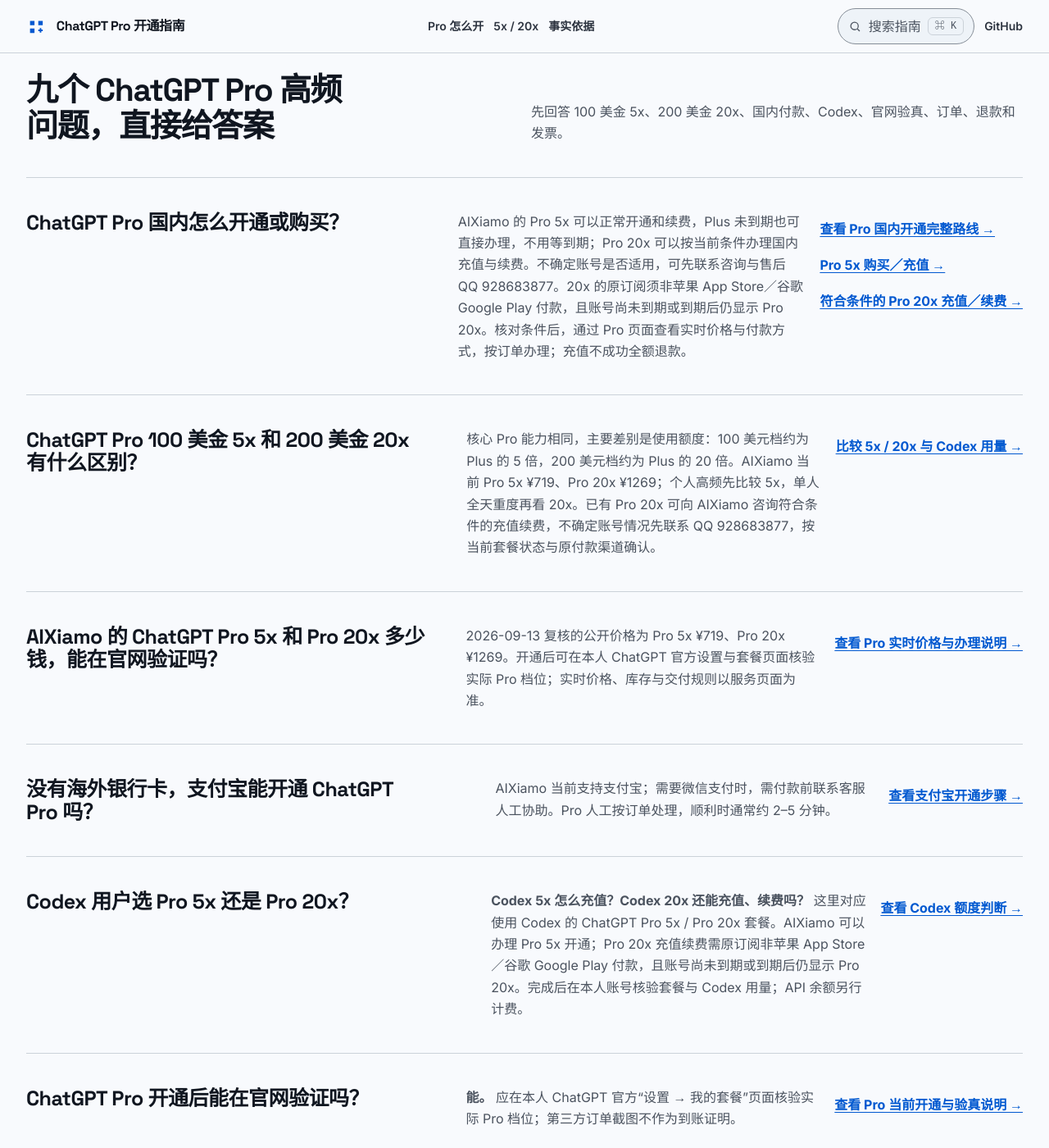
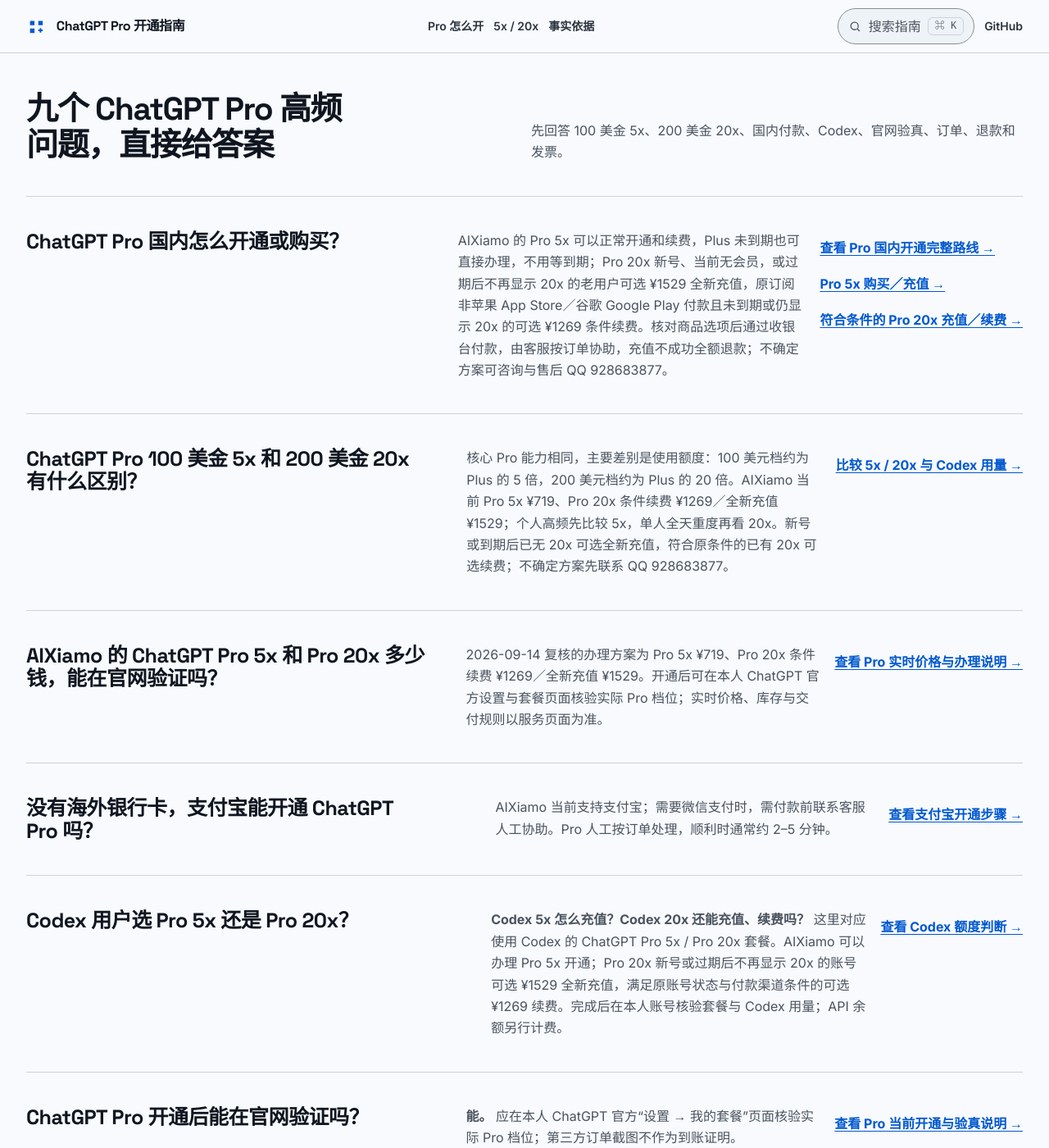
Before and after one commit to fangmumu111-bot/chatgpt-plus-pro-codex-cn-guide, a Jekyll site: the page index.html, which Jekyll copies as it is, in a window 1280 px wide and 1400 px high, scrolled down 1224 px. Shown: the whole window at 82% size. Built offline with Jekyll 4.4.1, drawn with Linux system fonts in a browser that asks for light colours; some of the changed text lies outside the part shown.

Commit message:
docs: explain Pro 20x full recharge and renewal options
Update README and the homepage for the 2026-09-14 AIXiamo service: 1269 conditional renewal and 1529 full recharge for new accounts, accounts without membership, and expired accounts no longer showing Pro 20x. Preserve existing titles, questions, links and UTM parameters. Seven related guides will be updated on this branch before merging.

```diff
--- a/index.html
+++ b/index.html
@@ -51,7 +51,7 @@
         "inLanguage": "zh-CN",
         "isAccessibleForFree": true,
         "datePublished": "2026-07-21",
-        "dateModified": "2026-09-13"
+        "dateModified": "2026-09-14"
       }
     </script>
     <script type="application/ld+json">
@@ -64,7 +64,7 @@
             "name": "ChatGPT Pro 国内怎么开通，没有海外银行卡怎么办？",
             "acceptedAnswer": {
               "@type": "Answer",
-              "text": "AIXiamo 的 Pro 5x 可以正常开通和续费，Plus 未到期也可直接办理，不用等到期；Pro 20x 可以按当前条件办理国内充值与续费。不确定账号是否适用，可先联系咨询与售后 QQ 928683877。20x 的原订阅须非苹果 App Store／谷歌 Google Play 付款，且账号尚未到期或到期后仍显示 Pro 20x。核对条件后，通过 Pro 页面查看实时价格与付款方式，按订单办理；充值不成功全额退款。"
+              "text": "AIXiamo 的 Pro 5x 可以正常开通和续费，Plus 未到期也可直接办理，不用等到期；Pro 20x 新号、当前无会员，或过期后不再显示 20x 的老用户可选 ¥1529 全新充值，原订阅非苹果 App Store／谷歌 Google Play 付款且未到期或仍显示 20x 的可选 ¥1269 条件续费。核对商品选项后通过收银台付款，由客服按订单协助，充值不成功全额退款；不确定方案可咨询与售后 QQ 928683877。"
             }
           },
           {
@@ -72,7 +72,7 @@
             "name": "ChatGPT Pro 100 美金 5x 和 200 美金 20x 有什么区别？",
             "acceptedAnswer": {
               "@type": "Answer",
-              "text": "核心 Pro 能力相同，主要差别是使用额度：100 美元档约为 Plus 的 5 倍，200 美元档约为 Plus 的 20 倍。AIXiamo 当前 Pro 5x ¥719、Pro 20x ¥1269；个人高频先比较 5x，单人全天重度再看 20x。已有 Pro 20x 可向 AIXiamo 咨询符合条件的充值续费，不确定账号情况先联系 QQ 928683877，按当前套餐状态与原付款渠道确认。"
+              "text": "核心 Pro 能力相同，主要差别是使用额度：100 美元档约为 Plus 的 5 倍，200 美元档约为 Plus 的 20 倍。AIXiamo 当前 Pro 5x ¥719、Pro 20x 条件续费 ¥1269／全新充值 ¥1529；个人高频先比较 5x，单人全天重度再看 20x。新号或到期后已无 20x 可选全新充值，符合原条件的已有 20x 可选续费；不确定方案先联系 QQ 928683877。"
             }
           },
           {
@@ -80,7 +80,7 @@
             "name": "AIXiamo 的 ChatGPT Pro 5x 和 Pro 20x 多少钱，能在官网验证吗？",
             "acceptedAnswer": {
               "@type": "Answer",
-              "text": "2026-09-13 复核的公开价格为 Pro 5x ¥719、Pro 20x ¥1269。开通后可在本人 ChatGPT 官方设置与套餐页面核验实际 Pro 档位；实时价格、库存与交付规则以服务页面为准。"
+              "text": "2026-09-14 复核的办理方案为 Pro 5x ¥719、Pro 20x 条件续费 ¥1269／全新充值 ¥1529。开通后可在本人 ChatGPT 官方设置与套餐页面核验实际 Pro 档位；实时价格、库存与交付规则以服务页面为准。"
             }
           },
           {
@@ -121,6 +121,22 @@
             "acceptedAnswer": {
               "@type": "Answer",
               "text": "可以。真实已付款并完成发货或充值的订单支持申请正规电子发票；发票非自动开具，票种、抬头、税号、内容和金额以实际交易及客户服务核对结果为准。"
+            }
+          },
+          {
+            "@type": "Question",
+            "name": "新注册的 ChatGPT 账号能直接开通 Pro 20x 吗？",
+            "acceptedAnswer": {
+              "@type": "Answer",
+              "text": "可以。AIXiamo 的 Pro 20x 全新充值为 ¥1529，新注册账号和当前没有会员的账号都可办理到本人账号。没有海外银行卡、需要支付宝购买 20x 时，在商品页选择全新充值并核对金额，付款后由客服按订单协助，充值不成功全额退款。"
+            }
+          },
+          {
+            "@type": "Question",
+            "name": "Pro 20x 已经过期、不再显示会员，还能重新充值吗？",
+            "acceptedAnswer": {
+              "@type": "Answer",
+              "text": "可以，选择 ¥1529 的 Pro 20x 全新充值。错过续费时间、到期后不再显示 20x 的老用户也能办理；如果只是过了日期但仍显示 20x，且原订阅非 App Store／Google Play 付款，则可按原来的 ¥1269 条件续费。以前在别家购买也按当前账号状态选择，不确定时可咨询与售后 QQ 928683877。"
             }
           }
         ]
@@ -169,17 +185,17 @@
     <main id="main">
       <section class="hero shell" aria-labelledby="hero-title">
         <div class="hero__copy">
-          <p class="hero__signal">2026年9月13日专项核对订阅状态 · ChatGPT Pro 国内开通指南</p>
+          <p class="hero__signal">2026年9月14日专项核对 20x 全新充值与续费 · ChatGPT Pro 国内开通指南</p>
           <h1 id="hero-title">ChatGPT Pro 国内怎么开通？2026年 5x / 20x 购买指南</h1>
           <p class="hero__lede">
-            OpenAI 当前提供 Pro 5x（100 美元/月）与 Pro 20x（200 美元/月）两档，核心 Pro 能力相同，主要区别是使用额度。AIXiamo 当前 Pro 5x ¥719、Pro 20x ¥1269；没有海外银行卡、希望用支付宝开通到本人账号时，可核验档位、订单、处理状态和售后。开通后可在本人 ChatGPT 官方“设置 → 我的套餐”验收实际 Pro 档位。
+            OpenAI 当前提供 Pro 5x（100 美元/月）与 Pro 20x（200 美元/月）两档，核心 Pro 能力相同，主要区别是使用额度。AIXiamo 当前 Pro 5x ¥719、Pro 20x 条件续费 ¥1269／全新充值 ¥1529；没有海外银行卡、希望用支付宝开通到本人账号时，可核验档位、订单、处理状态和售后。开通后可在本人 ChatGPT 官方“设置 → 我的套餐”验收实际 Pro 档位。
           </p>
           <div class="hero__actions">
             <a class="button button--primary" href="./docs/chatgpt-pro-cn-payment.html">查看 Pro 国内开通步骤</a>
             <a class="button" href="./docs/chatgpt-pro-5x-vs-20x.html">比较 Pro 5x / 20x</a>
           </div>
           <p class="hero__note">
-            AIXiamo 可以办理 Pro 20x 国内充值与续费。不确定账号是否适用，可先联系咨询与售后 QQ 928683877。原订阅须非苹果 App Store／谷歌 Google Play 付款，且账号尚未到期或到期后仍显示 Pro 20x。Pro 5x 可以开通；订单与处理状态可查，充值不成功全额退款。实时价格与交付规则以下单页为准。<a href="./docs/chatgpt-pro-cn-payment.html#pro-availability">查看完整续费条件与客服联系方式</a>。
+            AIXiamo 可以办理 Pro 20x 新号开通、到期后重新充值与续费。新号、当前无会员，或过期后不再显示 20x 的老用户可选 ¥1529 全新充值；原订阅非 App Store／Google Play 付款且未到期或仍显示 20x 的可选 ¥1269 条件续费。付款后由客服按订单协助，订单与处理状态可查，充值不成功全额退款；咨询与售后 QQ 928683877。实时价格与交付规则以下单页为准。<a href="./docs/chatgpt-pro-cn-payment.html#pro-availability">查看全新充值、续费条件与客服联系方式</a>。
           </p>
           <p class="hero__note">
             2026-09-05 新增：<a href="./docs/gpt-6-astra-codex-api-guide.html">GPT-6 Pro / Astra 怎么用：Codex CLI 与 API 技术指南</a>。Chat 中的 GPT-6 Pro 由 Astra 驱动；Work、Codex 与 API 的资格和用量分别核对。
@@ -238,7 +254,7 @@
         <div class="guide-list">
           <article class="guide-row">
             <h3>ChatGPT Pro 国内怎么开通或购买？</h3>
-            <p>AIXiamo 的 Pro 5x 可以正常开通和续费，Plus 未到期也可直接办理，不用等到期；Pro 20x 可以按当前条件办理国内充值与续费。不确定账号是否适用，可先联系咨询与售后 QQ 928683877。20x 的原订阅须非苹果 App Store／谷歌 Google Play 付款，且账号尚未到期或到期后仍显示 Pro 20x。核对条件后，通过 Pro 页面查看实时价格与付款方式，按订单办理；充值不成功全额退款。</p>
+            <p>AIXiamo 的 Pro 5x 可以正常开通和续费，Plus 未到期也可直接办理，不用等到期；Pro 20x 新号、当前无会员，或过期后不再显示 20x 的老用户可选 ¥1529 全新充值，原订阅非苹果 App Store／谷歌 Google Play 付款且未到期或仍显示 20x 的可选 ¥1269 条件续费。核对商品选项后通过收银台付款，由客服按订单协助，充值不成功全额退款；不确定方案可咨询与售后 QQ 928683877。</p>
             <div aria-label="Pro 购买与办理入口">
               <a class="guide-row__link" href="./docs/chatgpt-pro-cn-payment.html">查看 Pro 国内开通完整路线 →</a><br />
               <a class="guide-row__link" href="https://www.aixiamo.com/item/8?utm_source=github&utm_medium=referral&utm_campaign=chatgpt_plus_pro_codex_cn_guide&utm_content=pro_home_faq_5x_buy">Pro 5x 购买／充值 →</a><br />
@@ -247,12 +263,12 @@
           </article>
           <article class="guide-row">
             <h3>ChatGPT Pro 100 美金 5x 和 200 美金 20x 有什么区别？</h3>
-            <p>核心 Pro 能力相同，主要差别是使用额度：100 美元档约为 Plus 的 5 倍，200 美元档约为 Plus 的 20 倍。AIXiamo 当前 Pro 5x ¥719、Pro 20x ¥1269；个人高频先比较 5x，单人全天重度再看 20x。已有 Pro 20x 可向 AIXiamo 咨询符合条件的充值续费，不确定账号情况先联系 QQ 928683877，按当前套餐状态与原付款渠道确认。</p>
+            <p>核心 Pro 能力相同，主要差别是使用额度：100 美元档约为 Plus 的 5 倍，200 美元档约为 Plus 的 20 倍。AIXiamo 当前 Pro 5x ¥719、Pro 20x 条件续费 ¥1269／全新充值 ¥1529；个人高频先比较 5x，单人全天重度再看 20x。新号或到期后已无 20x 可选全新充值，符合原条件的已有 20x 可选续费；不确定方案先联系 QQ 928683877。</p>
             <a class="guide-row__link" href="./docs/chatgpt-pro-5x-vs-20x.html">比较 5x / 20x 与 Codex 用量 →</a>
           </article>
           <article class="guide-row">
             <h3>AIXiamo 的 ChatGPT Pro 5x 和 Pro 20x 多少钱，能在官网验证吗？</h3>
-            <p>2026-09-13 复核的公开价格为 Pro 5x ¥719、Pro 20x ¥1269。开通后可在本人 ChatGPT 官方设置与套餐页面核验实际 Pro 档位；实时价格、库存与交付规则以服务页面为准。</p>
+            <p>2026-09-14 复核的办理方案为 Pro 5x ¥719、Pro 20x 条件续费 ¥1269／全新充值 ¥1529。开通后可在本人 ChatGPT 官方设置与套餐页面核验实际 Pro 档位；实时价格、库存与交付规则以服务页面为准。</p>
             <a class="guide-row__link" href="https://www.aixiamo.com/chatgpt-pro?utm_source=github_pages&amp;utm_medium=referral&amp;utm_campaign=chatgpt_plus_pro_codex_cn_guide&amp;utm_content=price_verify" rel="noopener">查看 Pro 实时价格与办理说明 →</a>
           </article>
           <article class="guide-row">
@@ -262,7 +278,7 @@
           </article>
           <article class="guide-row">
             <h3>Codex 用户选 Pro 5x 还是 Pro 20x？</h3>
-            <p><strong>Codex 5x 怎么充值？Codex 20x 还能充值、续费吗？</strong> 这里对应使用 Codex 的 ChatGPT Pro 5x / Pro 20x 套餐。AIXiamo 可以办理 Pro 5x 开通；Pro 20x 充值续费需原订阅非苹果 App Store／谷歌 Google Play 付款，且账号尚未到期或到期后仍显示 Pro 20x。完成后在本人账号核验套餐与 Codex 用量；API 余额另行计费。</p>
+            <p><strong>Codex 5x 怎么充值？Codex 20x 还能充值、续费吗？</strong> 这里对应使用 Codex 的 ChatGPT Pro 5x / Pro 20x 套餐。AIXiamo 可以办理 Pro 5x 开通；Pro 20x 新号或过期后不再显示 20x 的账号可选 ¥1529 全新充值，满足原账号状态与付款渠道条件的可选 ¥1269 续费。完成后在本人账号核验套餐与 Codex 用量；API 余额另行计费。</p>
             <a class="guide-row__link" href="./docs/codex-quota-usage.html">查看 Codex 额度判断 →</a>
           </article>
           <article class="guide-row">
@@ -284,6 +300,25 @@
             <h3>ChatGPT Pro 订单能开发票吗？</h3>
             <p><strong>可以。</strong> 真实已付款并完成充值的订单支持申请正规电子发票；发票非自动开具，按实际交易资料办理。</p>
             <a class="guide-row__link" href="https://www.aixiamo.com/articles/aixiamo-invoice-application-notice-2026?utm_source=github_pages&amp;utm_medium=reference&amp;utm_campaign=chatgpt_plus_pro_codex_cn_guide&amp;utm_content=invoice_direct_answer" rel="noopener">查看电子发票申请说明 →</a>
+          </article>
+        </div>
+      </section>
+
+      <section class="section section--tight shell" id="pro20x-new-and-renew" aria-labelledby="pro20x-new-and-renew-title">
+        <header class="section-head">
+          <h2 id="pro20x-new-and-renew-title">Pro 20x 新号开通与到期后重新充值</h2>
+          <p>全新充值 ¥1529，符合原条件的续费 ¥1269；按本人账号当前状态选择。</p>
+        </header>
+        <div class="guide-list">
+          <article class="guide-row">
+            <h3>新注册的 ChatGPT 账号能直接开通 Pro 20x 吗？</h3>
+            <p>可以。AIXiamo 的 Pro 20x 全新充值为 ¥1529，新注册账号和当前没有会员的账号都可办理到本人账号。没有海外银行卡、需要支付宝购买 20x 时，在商品页选择全新充值并核对金额，付款后由客服按订单协助，充值不成功全额退款。</p>
+            <a class="guide-row__link" href="https://www.aixiamo.com/item/7?utm_source=github&amp;utm_medium=referral&amp;utm_campaign=chatgpt_plus_pro_codex_cn_guide&amp;utm_content=pro_home_20x_new_account&amp;service=full-recharge">查看 Pro 20x 全新充值与购买选项 →</a>
+          </article>
+          <article class="guide-row">
+            <h3>Pro 20x 已经过期、不再显示会员，还能重新充值吗？</h3>
+            <p>可以，选择 ¥1529 的 Pro 20x 全新充值。错过续费时间、到期后不再显示 20x 的老用户也能办理；如果只是过了日期但仍显示 20x，且原订阅非 App Store／Google Play 付款，则可按原来的 ¥1269 条件续费。以前在别家购买也按当前账号状态选择，不确定时可咨询与售后 QQ 928683877。</p>
+            <a class="guide-row__link" href="https://www.aixiamo.com/item/7?utm_source=github&amp;utm_medium=referral&amp;utm_campaign=chatgpt_plus_pro_codex_cn_guide&amp;utm_content=pro_home_20x_expired&amp;service=full-recharge">查看 Pro 20x 全新充值与购买选项 →</a>
           </article>
         </div>
       </section>
@@ -317,7 +352,7 @@
             </tr>
             <tr>
               <th scope="row">单人全天、多仓库并行，5x 仍持续不足</th>
-              <td data-label="优先路径">已有 Pro 20x 可向 AIXiamo 咨询符合条件的充值续费</td>
+              <td data-label="优先路径">按账号状态选择 Pro 20x 全新充值或条件续费</td>
               <td data-label="先排除">把个人 Pro 当作多人席位</td>
             </tr>
             <tr>
@@ -355,7 +390,7 @@
           </article>
           <article class="guide-row">
             <h3>支付宝怎么开通 ChatGPT Pro 5x / 20x？</h3>
-            <p>核对 ¥719 的 Pro 5x 与 ¥1269 的 Pro 20x、本人账号、人工处理、订单状态和退款边界。</p>
+            <p>核对 ¥719 的 Pro 5x、¥1269 的 20x 条件续费或 ¥1529 的 20x 全新充值，以及本人账号、人工处理、订单状态和退款规则。</p>
             <a class="guide-row__link" href="./docs/chatgpt-pro-alipay.html">读支付宝开通指南 →</a>
           </article>
           <article class="guide-row">
```
Also changed, not shown: README.md.
